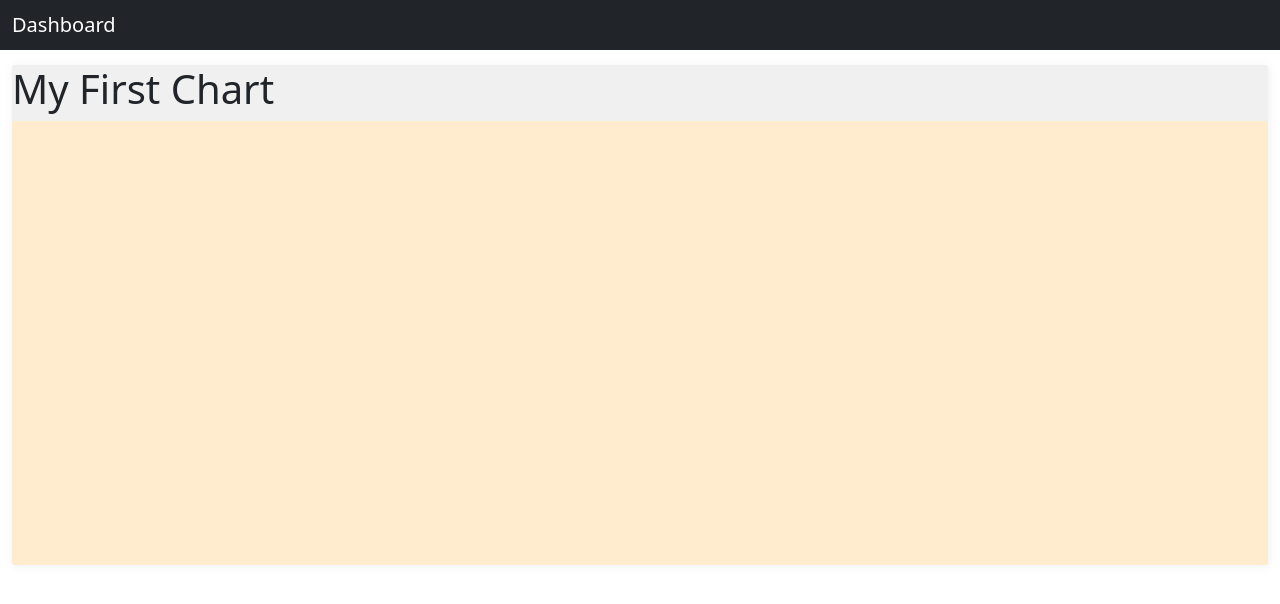
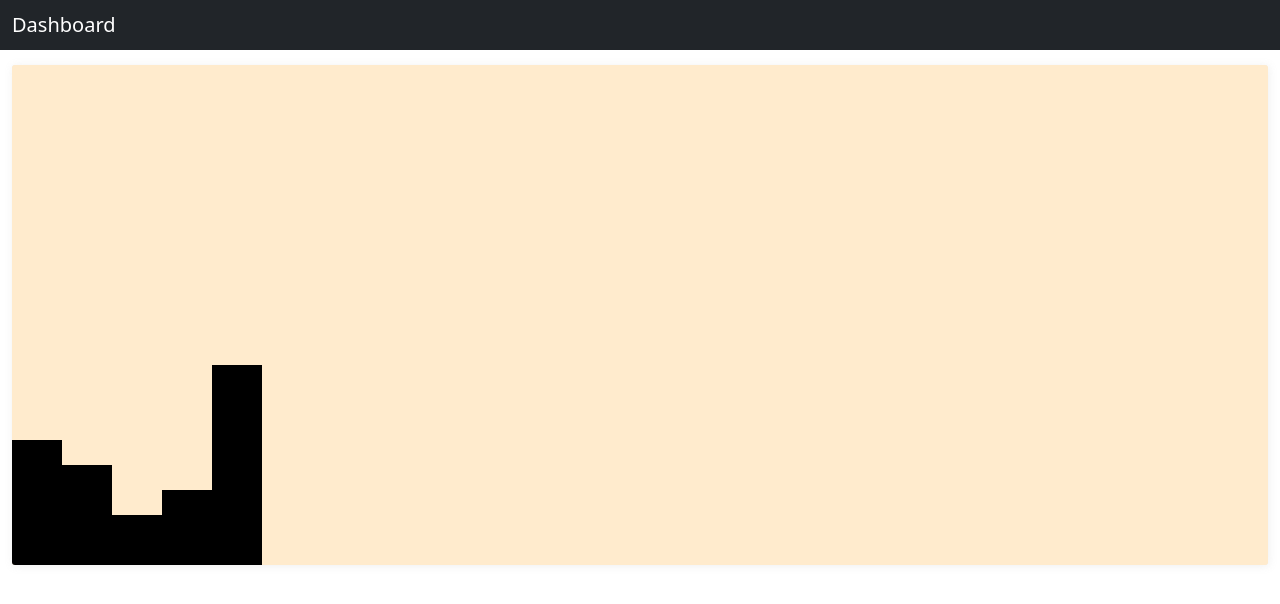
Before and after one commit to liteninkiran/d3-test-01, an Angular app: page / in a window 1280 px wide. Shown: the top 604 px of the page. Built offline with nearby package versions, Linux system fonts and the light colour scheme.

Commit message:
Add attributes to RECT elements

```diff
--- a/src/app/charts/my-first-chart/my-first-chart.component.html
+++ b/src/app/charts/my-first-chart/my-first-chart.component.html
@@ -1,8 +1,7 @@
-<h1>My First Chart</h1>
 <svg>
-    <rect></rect>
-    <rect></rect>
-    <rect></rect>
-    <rect></rect>
-    <rect></rect>
+    <rect x="0" y="375" width="50" height="125"></rect>
+    <rect x="50" y="400" width="50" height="100"></rect>
+    <rect x="100" y="450" width="50" height="50"></rect>
+    <rect x="150" y="425" width="50" height="75"></rect>
+    <rect x="200" y="300" width="50" height="200"></rect>
 </svg>
```
